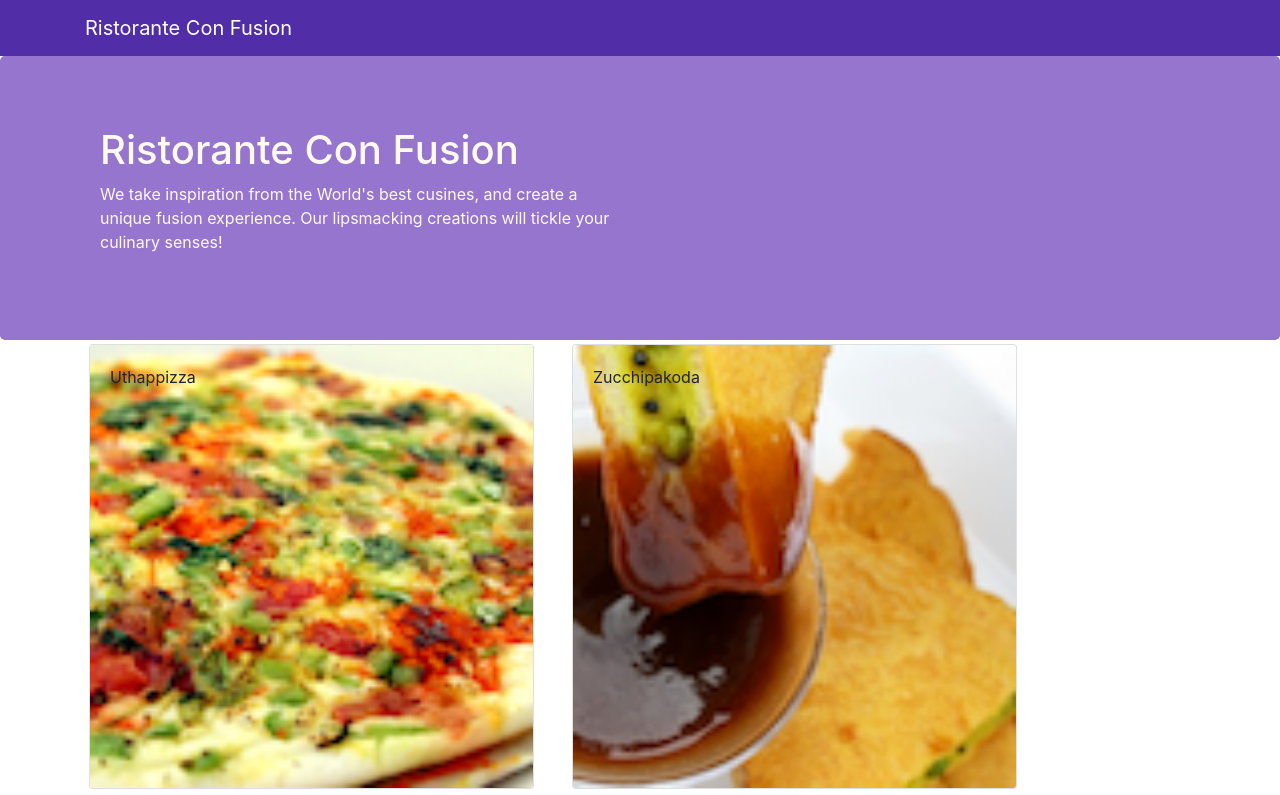
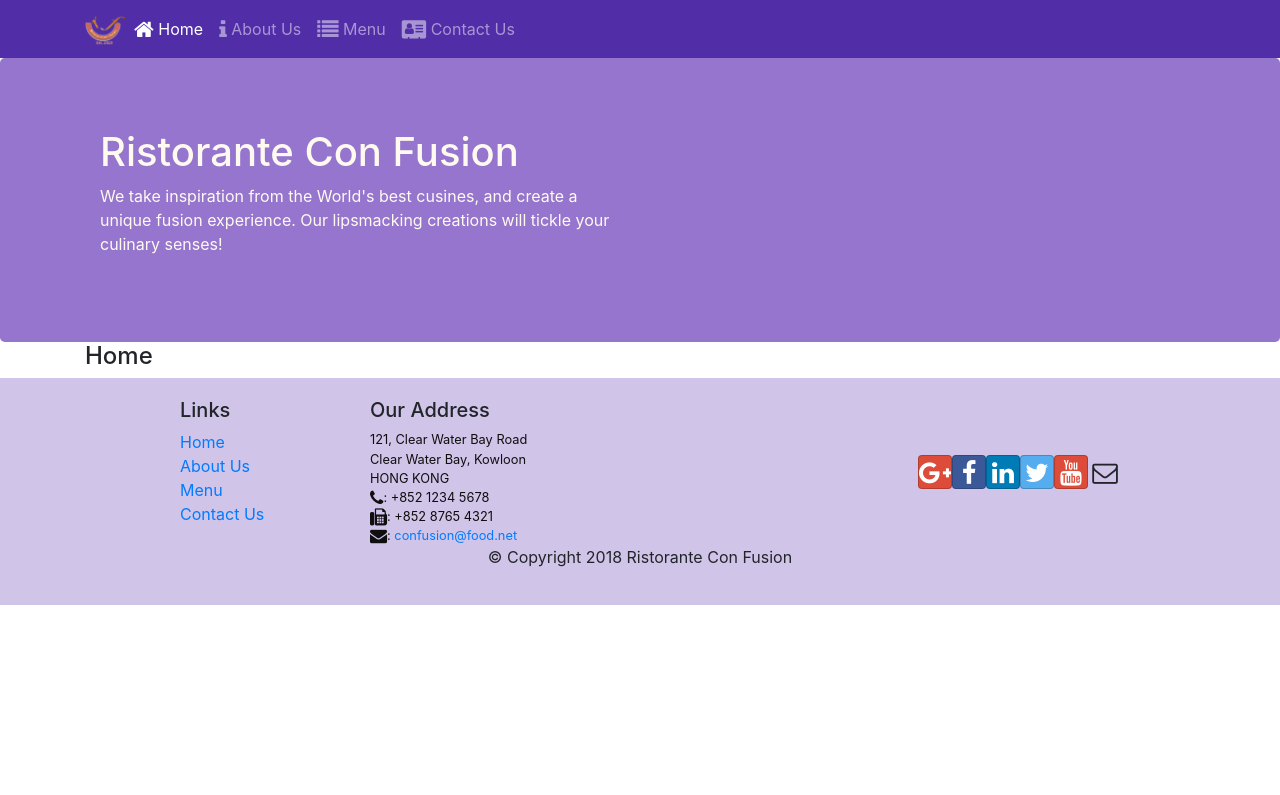
Before and after one commit to naman-gurnaaz/Project-2, a React (Create React App) app: page /home in a window 1280 px wide. Shown: the top 795 px of the page. Built offline with nearby package versions, Linux system fonts and the light colour scheme.

Commit message:
React Router

```diff
--- a/package.json
+++ b/package.json
@@ -3,6 +3,7 @@
   "version": "0.1.0",
   "private": true,
   "dependencies": {
+    "@babel/runtime": "^7.11.2",
     "@testing-library/jest-dom": "^4.2.4",
     "@testing-library/react": "^9.3.2",
     "@testing-library/user-event": "^7.1.2",
@@ -12,6 +13,7 @@
     "react": "^16.13.1",
     "react-dom": "^16.13.1",
     "react-popper": "^2.2.3",
+    "react-router-dom": "^5.2.0",
     "react-scripts": "3.4.3",
     "reactstrap": "^8.5.1"
   },
--- a/src/App.js
+++ b/src/App.js
@@ -1,15 +1,18 @@
 import React, {Component} from 'react';
 import Main from './components/MainComponent';
 import './App.css';
+import { BrowserRouter } from 'react-router-dom';
 
 class App extends Component{
 
 
   render(){
     return (
-      <div className="App">
-        <Main />
-      </div>
+      <BrowserRouter>
+        <div className="App">
+          <Main />
+        </div>
+      </BrowserRouter>
     );
   }
 }
--- a/src/components/FooterComponent.js
+++ b/src/components/FooterComponent.js
@@ -1,4 +1,5 @@
-import React from 'react'
+import React from 'react' ;
+import { Link } from 'react-router-dom';
 
 function Footer(props) {
     return (
@@ -8,10 +9,10 @@ function Footer(props) {
                     <div className="col-4 offset-1 col-sm-2">
                         <h5>Links</h5>
                         <ul className="list-unstyled">
-                            <li><a href="#">Home</a></li>
-                            <li><a href="#">About</a></li>
-                            <li><a href="#">Menu</a></li>
-                            <li><a href="contactus.html">Contact</a></li>
+                            <li><Link to='/home'>Home</Link></li>
+                            <li><Link to='/aboutus'>About Us</Link></li>
+                            <li><Link to='/menu'>Menu</Link></li>
+                            <li><Link to='/contactus'>Contact Us</Link></li>
                         </ul>
                     </div>
                     <div className="col-7 col-sm-5">
--- a/src/components/HeaderComponent.js
+++ b/src/components/HeaderComponent.js
@@ -1,14 +1,58 @@
 import React, { Component } from 'react';
-import { Navbar, NavbarBrand, Jumbotron } from 'reactstrap'
+import { Navbar, NavbarBrand, Nav, NavbarToggler, Collapse, NavItem, Jumbotron } from 'reactstrap'
+import { NavLink } from 'react-router-dom';
 
 
 class Header extends Component {
+
+    constructor(props) {
+        super(props)
+        this.state = {
+            isNavOpen: false,
+        };
+        this.toggleNav = this.toggleNav.bind(this);
+    }
+
+    toggleNav() {
+        this.setState({
+            isNavOpen: !this.state.isNavOpen
+        });
+    }
+
     render() {
         return (
             <>
-                <Navbar dark>
+                <Navbar dark expand = "md">
                     <div className="container">
-                        <NavbarBrand href="/">Ristorante Con Fusion</NavbarBrand>
+                        <NavbarToggler onClick={this.toggleNav} />
+                        <NavbarBrand className="mr-auto" href="/">
+                            <img src="assets/images/logo.png" height="30" width="41"
+                            alt="Ristorante Con Fusion" />
+                        </NavbarBrand>
+                        <Collapse isOpen={this.state.isNavOpen} navbar>
+                        <Nav navbar>
+                            <NavItem>
+                                <NavLink className="nav-link" to="/home">
+                                    <span className="fa fa-home fa-lg"></span> Home
+                                </NavLink>
+                            </NavItem>
+                            <NavItem>
+                                <NavLink className="nav-link" to="/aboutus">
+                                    <span className="fa fa-info fa-lg"></span> About Us
+                                </NavLink>
+                            </NavItem>
+                            <NavItem>
+                                <NavLink className="nav-link" to="/menu">
+                                    <span className="fa fa-list fa-lg"></span> Menu
+                                </NavLink>
+                            </NavItem>
+                            <NavItem>
+                                <NavLink className="nav-link" to="/contactus">
+                                    <span className="fa fa-address-card fa-lg"></span> Contact Us
+                                </NavLink>
+                            </NavItem>
+                        </Nav>
+                        </Collapse>
                     </div>
                 </Navbar>
                 <Jumbotron>
--- /dev/null
+++ b/src/components/HomeComponent.js
@@ -0,0 +1,11 @@
+import React from 'react';
+
+function Home(props) {
+    return(
+        <div className="container">
+            <h4>Home</h4>
+        </div>
+    );
+}
+
+export default Home;
--- a/src/components/MainComponent.js
+++ b/src/components/MainComponent.js
@@ -1,9 +1,11 @@
 import React, {Component} from 'react';
+import Home from './HomeComponent';
 import Menu from './MenuComponent';
 import Header from './HeaderComponent';
 import Footer from './FooterComponent';
 import DishDetail from './DishdetailComponent';
 import { DISHES } from '../shared/dishes';
+import { Switch, Route, Redirect } from 'react-router-dom';
 
 class Main extends Component{
 
@@ -13,25 +15,25 @@ class Main extends Component{
 
     this.state = {
       dishes: DISHES,
-      selectedDish: null
     };
   }
 
-  onDishSelect(dishId) {
-    this.setState({selectedDish: dishId});
-  }
+  render(){
 
-  render(){
+    const HomePage = () => {
+        return(
+            <Home />
+        );
+    }
+
     return (
         <div>
             <Header />
-            <Menu
-                dishes = {this.state.dishes}
-                onClick ={(dishId) => this.onDishSelect(dishId)}
-            />
-            <DishDetail
-                Dish = {this.state.dishes.filter((dish) => dish.id === this.state.selectedDish)[0]}
-            />
+            <Switch>
+                <Route path="/home" component={HomePage} />
+                <Route exact path="/menu" component={() => <Menu dishes = {this.state.dishes}/>} />
+                <Redirect to ="/home" />
+            </Switch>
             <Footer />
         </div>
     );
```
Also changed, not shown: 1 other file (tests, documents, lock files or other folders).
